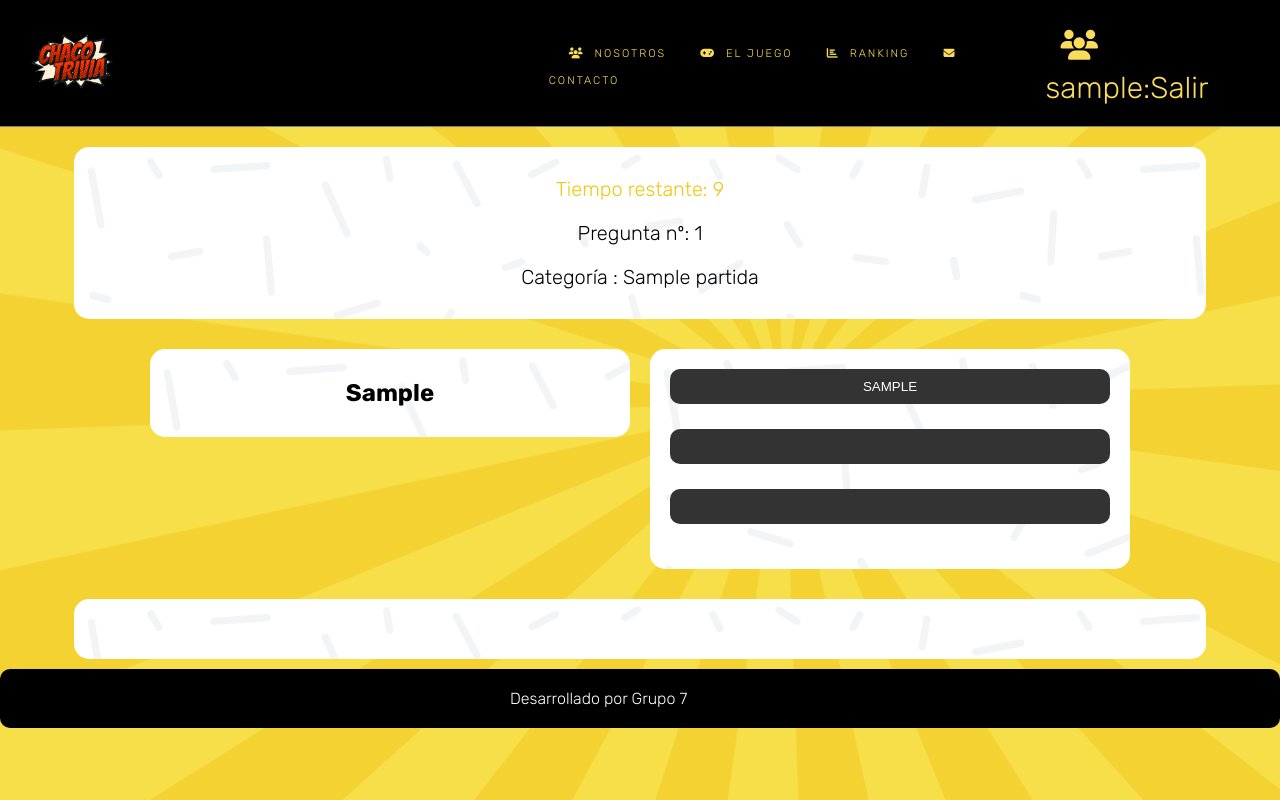
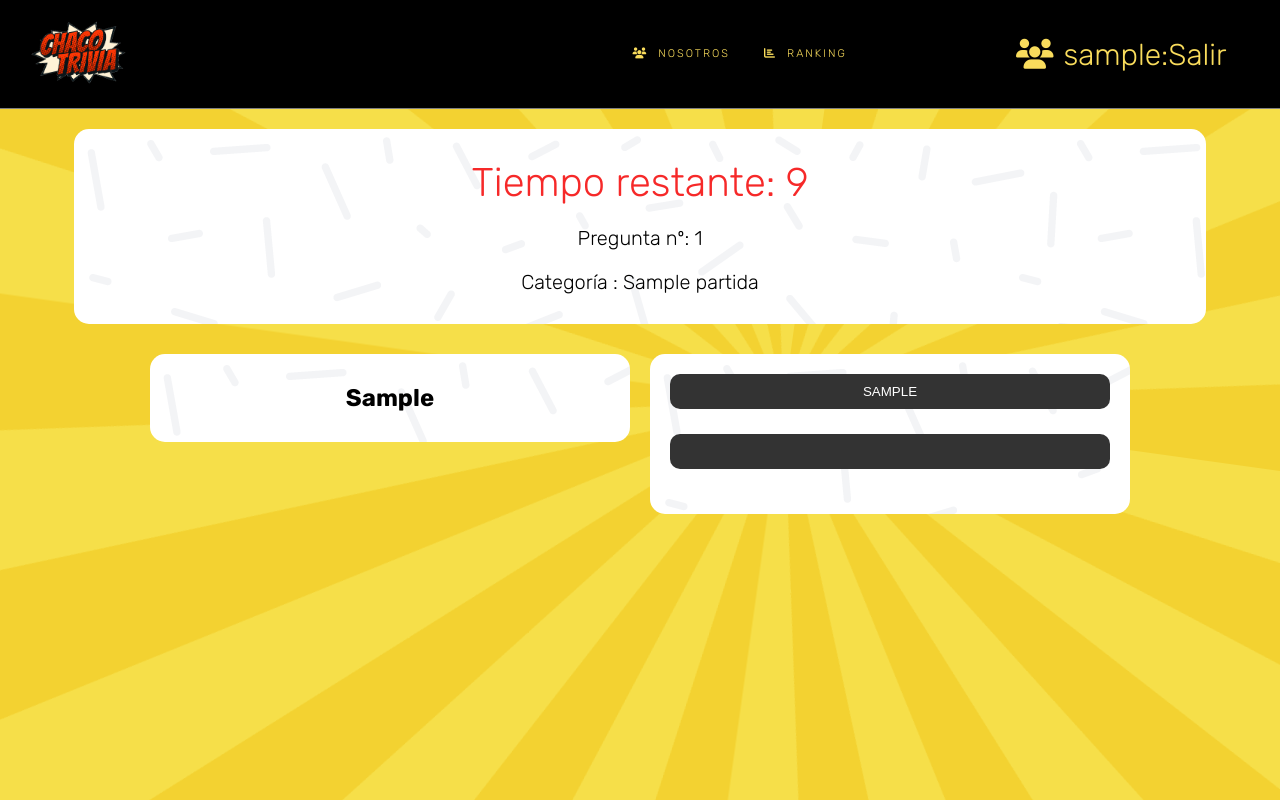
Before and after one commit to Dukathproject/TriviaChaco, a Django app: page /game/ in a window 1280 px wide. Run offline with Django 3.2, Linux system fonts and the light colour scheme; a user stored in the database is signed in; tables that the repository leaves empty hold one stand-in row (values such as "Sample post"); parts of the project's set-up code (start-up, migrations or seed data) failed here and were passed over; some libraries are stand-ins or nearby versions.

Commit message:
Errores del juego arreglados, boton de respuesta vacia escondido, testear

```diff
--- a/Info/db.py
+++ b/Info/db.py
@@ -33,13 +33,14 @@ def questions():
         #según las preguntas al azar tomadas se filtran las respectivas respuestas y se agregan a questions_list
         resp_cont = 0
         for respuesta in r:
-            if respuesta['pregunta_id'] == randNum+1:
+            if respuesta['pregunta_id'] == questions_list['question_' + str(i+1)]['id']:
                 resp_cont = resp_cont + 1
                 questions_list['question_' + str(i+1)]['respuestas'].append({'respuesta_' + str(resp_cont): {
                     "formula": respuesta['formula'],
                     "correcta": respuesta['correcta']
                     }})
         del p[randNum]
+        randNum+1
     return questions_list
 
 #registrar usuario----------------------------------
@@ -85,14 +86,11 @@ def user_login(request):
 #obtener ranking----------------------------------
 def ranking_get():
     rank = Ranking.objects.raw('SELECT id, MAX(aciertos), usuario_id, fecha, pregunta, correcta, incorrecta FROM trivia_ranking GROUP BY usuario_id;')
-    print(rank)
     return rank
 
 #obtener partidas del ranking----------------------------------
 def historial_get(partida_id):
     part = Ranking.objects.filter(id=partida_id)
     partida = list(part)
-    print(type(partida))
-    print(partida[0].pregunta)
     result = {'points': partida[0].aciertos, 'pregunta': partida[0].pregunta, 'correcta': partida[0].correcta, 'incorrecta': partida[0].incorrecta, 'fecha': partida[0].fecha}
     return result
--- a/Trivia/static/main.css
+++ b/Trivia/static/main.css
@@ -328,6 +328,18 @@ a{
     color: black;
 }
 
+#timer{
+    font-size: 2em;
+    color: #f62929;
+}
+
+#congrats{
+    justify-content: center;
+    display: none;
+    z-index: 300;
+    margin-left: auto;
+    margin-right: auto;
+}
 
 #resumen{
     font-size: 1.5em;
--- a/Trivia/templates/game.html
+++ b/Trivia/templates/game.html
@@ -31,7 +31,7 @@
                         <p class="alturaBoton">
                             <input class="boton" id="botón2" onclick="selección(2)" type="button" name="respuesta_2" value="" />
                         </p>
-                        <p class="alturaBoton">
+                        <p id="b3" class="alturaBoton">
                             <input class="boton" id="botón3" onclick="selección(3)" type="button" name="respuesta_3" value="" />
                         </p>
                     </div>
@@ -43,17 +43,8 @@
             </form>
         </div>
         <div class="principalPartida">
-            <div class="partidaStats">
-                <div class="textsalto">
-                    <p id="congrats"></p>
-                </div>
-            </div>
+                <img id="congrats"src="{% static 'media/OMG.png' %}">
         </div>
-        <footer class="footer">
-            <nav class="pie">
-                <a href="#">Desarrollado por Grupo 7</a>
-            </nav>
-        </footer>
     </div>
     <script src="{% static 'game.js' %}" crossorigin="anonymous"></script>
 </body>
--- a/Trivia/templates/header.html
+++ b/Trivia/templates/header.html
@@ -26,9 +26,7 @@
                 </div>
                 <nav class="nav">
                     <a href="{% url 'us' %}"><i class="fas fa-users"></i>Nosotros</a>
-                    <a href="#"><i class="fas fa-gamepad"></i>El Juego</a>
                     <a href="{% url 'ranking' %}"><i class="fas fa-chart-bar"></i>Ranking</a>
-                    <a href="#"><i class="fas fa-envelope"></i>Contacto</a>
                 </nav>
                 <div class="social">
                     <div>
--- a/Trivia/templates/result.html
+++ b/Trivia/templates/result.html
@@ -11,11 +11,6 @@
                 </div>
             </div>
         </div>
-        <footer class="footer">
-            <nav class="pie">
-                <a href="#">Desarrollado por Grupo 7</a>
-            </nav>
-        </footer>
     </div>
 </body>
 </html>
```
Also changed, not shown: Trivia/static/game.js (+34 -4 lines), Trivia/templates/ranking.html (+8 -5 lines), Trivia/static/media/OMG.png (added). Lines whose indentation alone changed are shown as unchanged.
